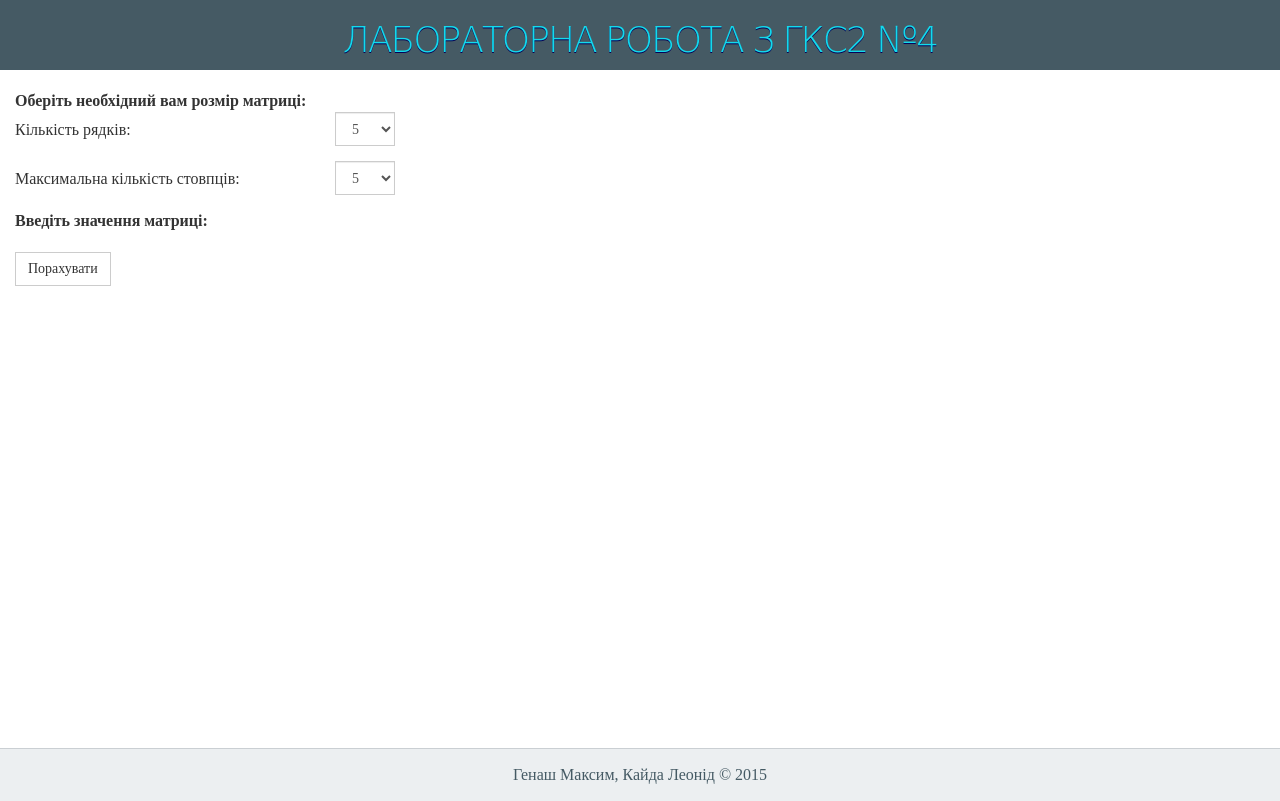
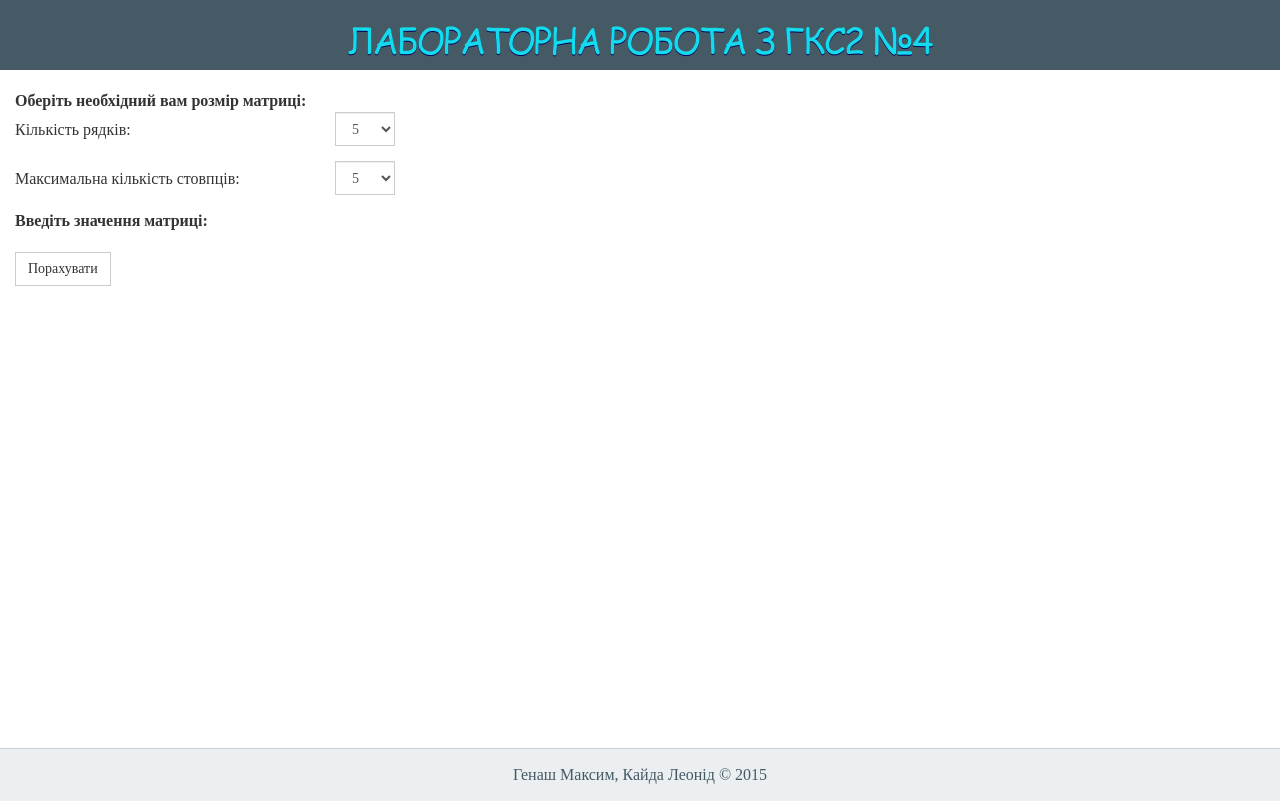
Before and after one commit to MaxGenash/FCS_labs, a website: page app/index.html in a window 1280 px wide. Drawn offline with nearby package versions, Linux system fonts and the light colour scheme; files that its build step writes are made by us from their sources.

Commit message:
fixed bug with missing font

```diff
--- a/app/css/main.css
+++ b/app/css/main.css
@@ -1,3 +1,8 @@
+@font-face {
+    font-family: comic;
+    src: url("../fonts/comic.ttf");
+}
+
 body {
     font-family: 'Merriweather',serif;
     font-size: 16px;
@@ -32,7 +37,7 @@ header.navbar {
 }
 
 header h1{
-    font-family: cursive;
+    font-family: comic, cursive;
     color: #13daec;
     font-weight: 300;
     text-shadow: 0px 1px 0px #050058;
```
Also changed, not shown: gulpfile.js (+6 -6 lines), app/fonts/Sprite Graffiti Shadow.otf (added), app/fonts/comic.ttf (added).
